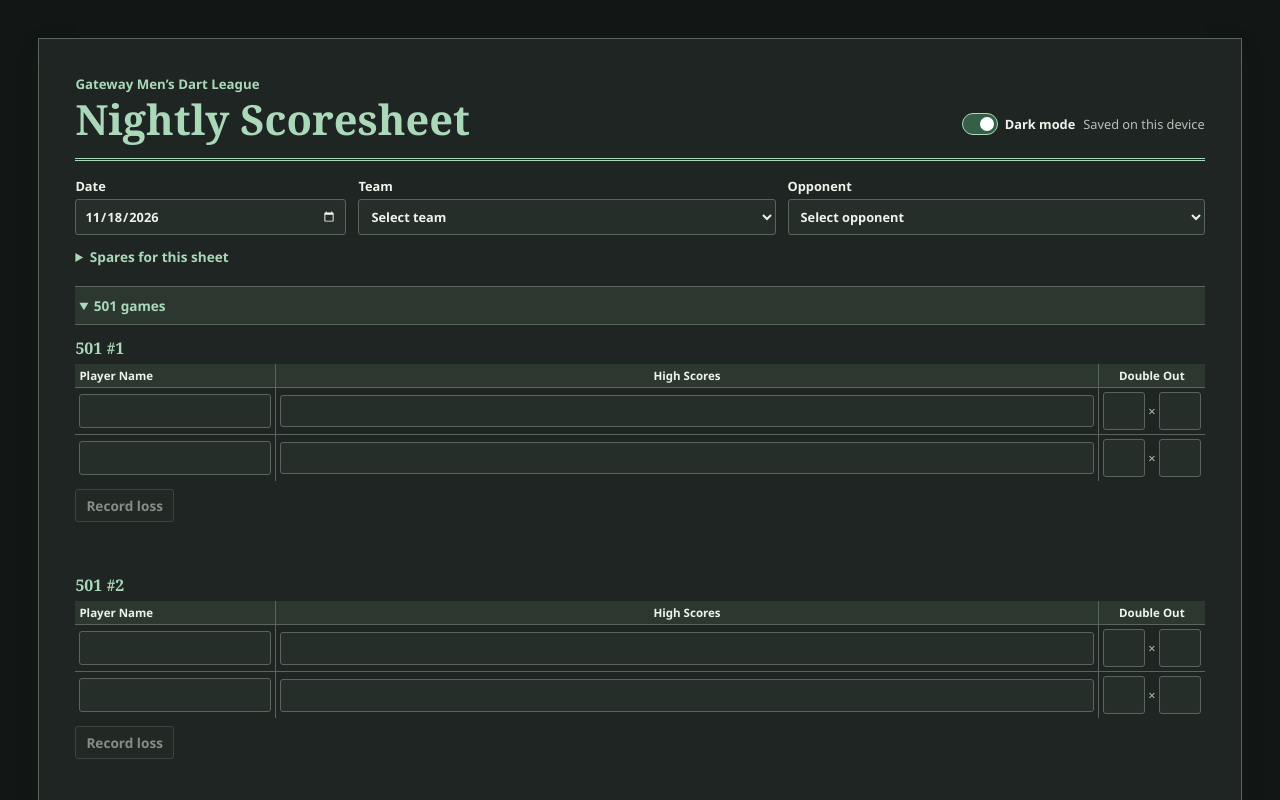
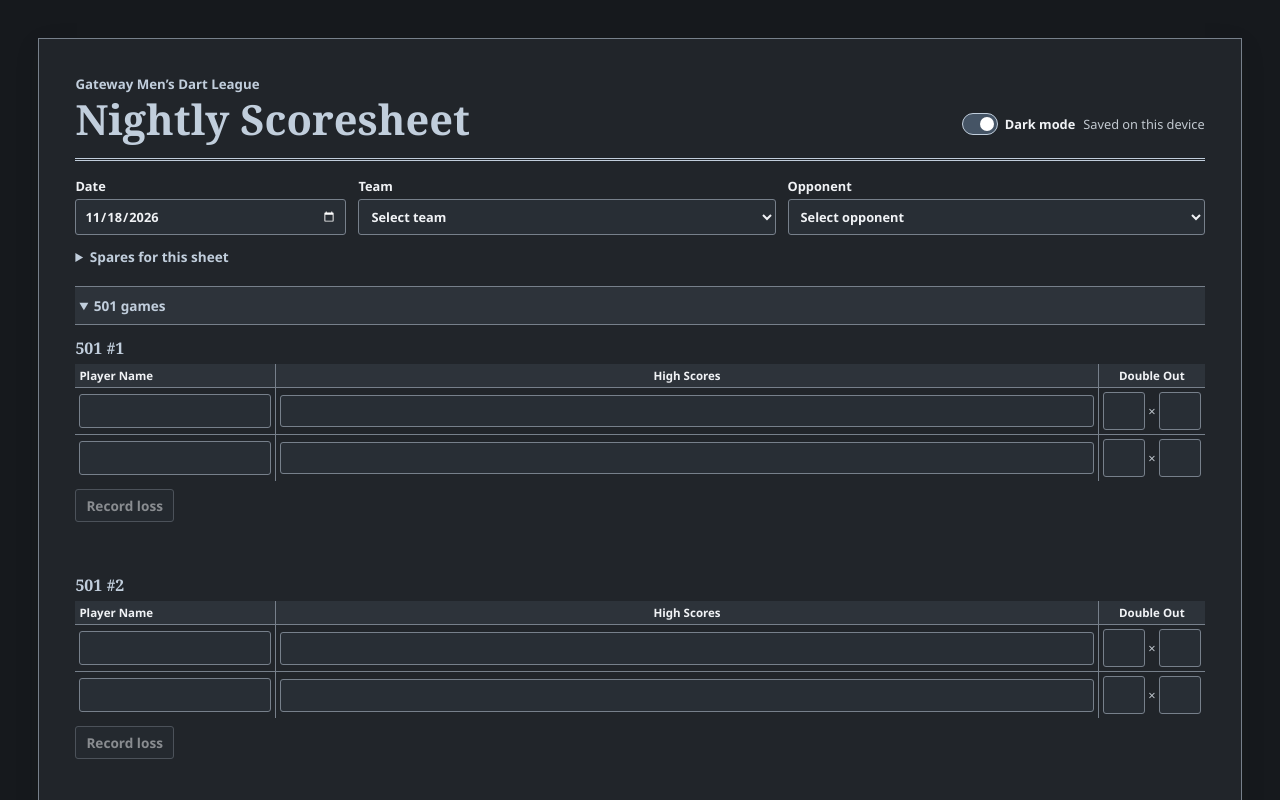
Before and after one commit to Adombom/browser-scoresheet, a plain HTML site: page index.html in a window 1280 px wide. Both pictures are taken after a click on the label "Dark mode". Shown: the top 800 px of the page. Drawn offline with Linux system fonts and the light colour scheme.

Commit message:
Soften dark mode with a blue-grey palette

```diff
--- a/themes.css
+++ b/themes.css
@@ -26,21 +26,21 @@
 :root[data-theme="dark"] {
   color-scheme: dark;
   --loss-highlight: #e7b8b3;
-  --paper: #1e2522;
-  --background: #121715;
-  --ink: #edf2eb;
-  --muted: #b7c3b8;
-  --green: #aad8b9;
-  --line: #59665d;
-  --soft: #2c3730;
-  --field: #252e28;
-  --focus: #a6dfbc;
-  --primary: #356047;
-  --primary-hover: #407553;
-  --grid-border: #829485;
-  --active-cell: #344c3c;
-  --active-border: #95c69a;
-  --excluded: #292d2a;
-  --stat-background: #263129;
+  --paper: #21252a;
+  --background: #16191d;
+  --ink: #f0f2f5;
+  --muted: #c2c9d0;
+  --green: #c1cedc;
+  --line: #77808b;
+  --soft: #2d333a;
+  --field: #282e35;
+  --focus: #aec0d3;
+  --primary: #455465;
+  --primary-hover: #505f71;
+  --grid-border: #8d98a6;
+  --active-cell: #394351;
+  --active-border: #a1b1c2;
+  --excluded: #2a2e33;
+  --stat-background: #2b3138;
   --error: #ffb0a8;
 }
```
